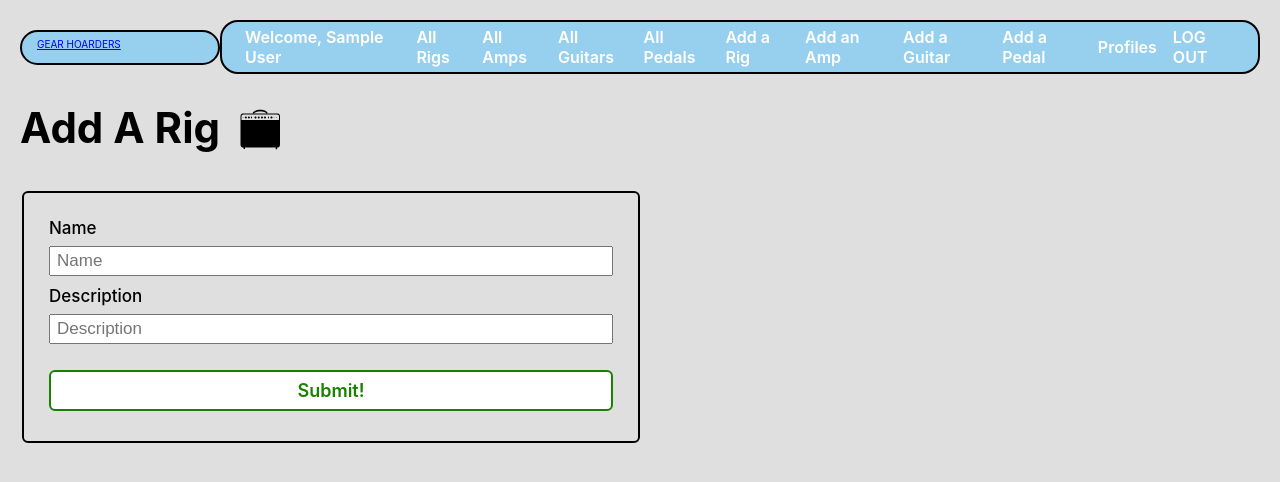
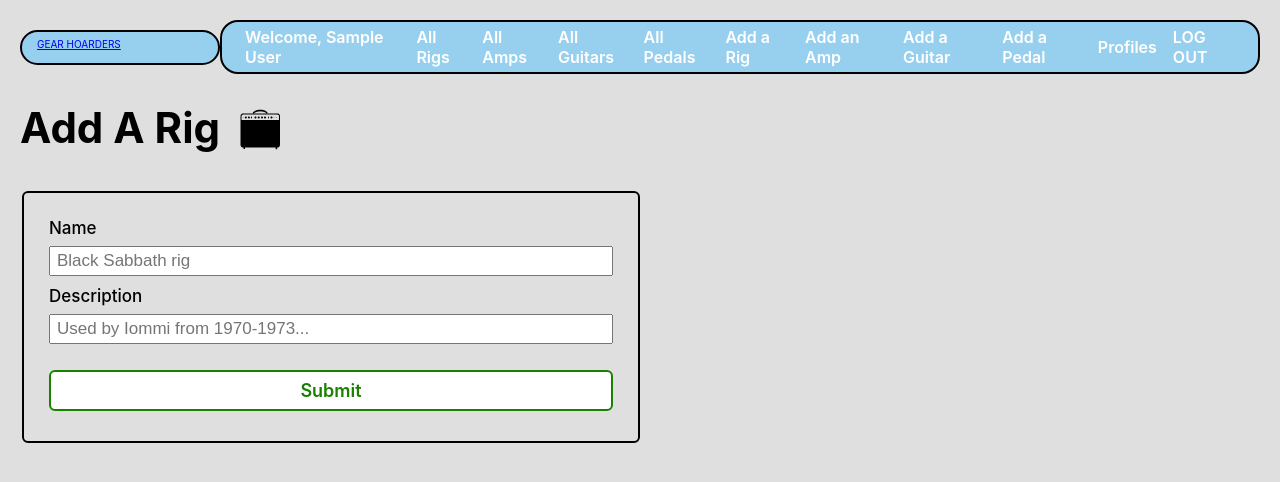
Before and after one commit to dcollis92/gear-hoarder-front-end, a React (Create React App) app: page /rigs/new in a window 1280 px wide. Shown: the top 482 px of the page. Built offline with nearby package versions, Linux system fonts and the light colour scheme; no server answers; sample sign-in values are in the browser's storage.

Commit message:
adjust rig input

```diff
--- a/src/pages/Forms/RigForm.jsx
+++ b/src/pages/Forms/RigForm.jsx
@@ -57,7 +57,7 @@ const RigForm = (props) => {
       <section className="form-container">
         <form onSubmit={handleSubmit}>
           <RigInput form={form} handleChange={handleChange} />
-          <button type="submit" className="btn submit">Submit!</button>
+          <button type="submit" className="btn submit">Submit</button>
         </form>
       </section>
     </>
--- a/src/pages/Forms/RigInput.jsx
+++ b/src/pages/Forms/RigInput.jsx
@@ -4,11 +4,11 @@ const RigInput = ({ form, handleChange }) => {
       <label htmlFor="name">Name</label>
       <input
         value={form.name ? form.name : ''} onChange={handleChange} id="name"
-        required name="name" type="text" placeholder="Name" autoComplete="off" />
+        required name="name" type="text" placeholder="Black Sabbath rig" autoComplete="off" />
       <label htmlFor="description">Description</label>
       <input
         value={form.description ? form.description : ''} onChange={handleChange} id="description"
-        required name="description" type="text" placeholder="Description" autoComplete="off" />
+        required name="description" type="text" placeholder="Used by Iommi from 1970-1973..." autoComplete="off" />
     </>
   )
 }
```
